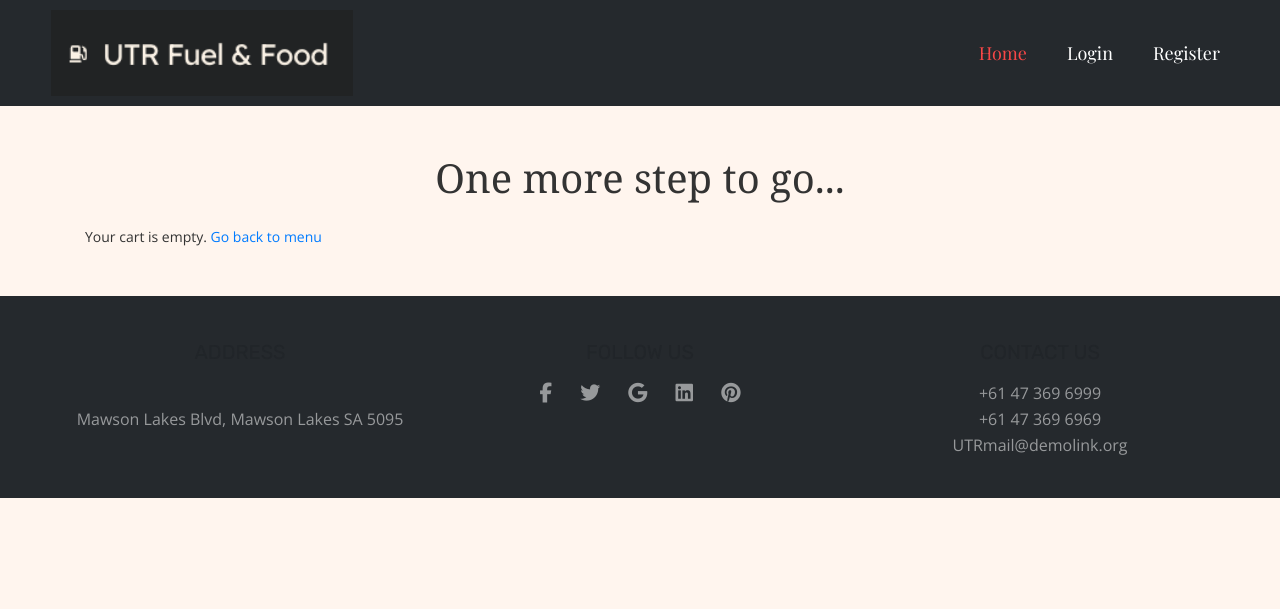
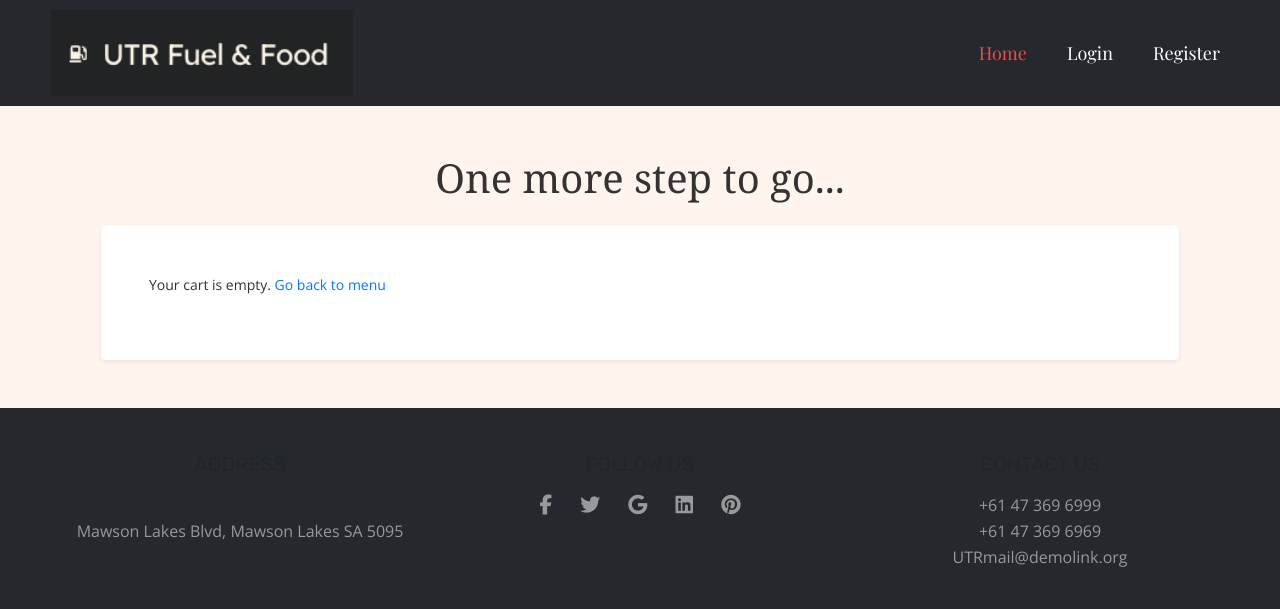
Before and after one commit to NgaiWongKa/INFS2043, a Node server app: template views/order/checkout.ejs in a window 1280 px wide. Shown: the top 609 px of the page. Run offline with Node 20, Linux system fonts and the light colour scheme; the template is opened without the code that fills it, so the values that code supplies are empty; some libraries are stand-ins or nearby versions.

Commit message:
Add a background box for the checkout content

```diff
--- a/views/order/checkout.ejs
+++ b/views/order/checkout.ejs
@@ -69,6 +69,7 @@
     <div class="container mt-5 mb-5">
         <h1 class="mb-4 text-center" style="font-family: Cambria, Cochin, Georgia, Times, 'Times New Roman', serif;">One more step to go...</h1>
 
+        <div class="justify-content-center m-3 p-5 bg-white shadow-sm rounded">
             <% if (cart.length > 0) { %>
                 <ul>
                     <% cart.forEach(function(item) { %>
@@ -84,6 +85,7 @@
             <% } else { %>
                 <p>Your cart is empty. <a href="/menu">Go back to menu</a></p>
             <% } %>
+        </div>
     </div>
     <!------------------------------->
 </body>
```
Lines whose indentation alone changed are shown as unchanged.
